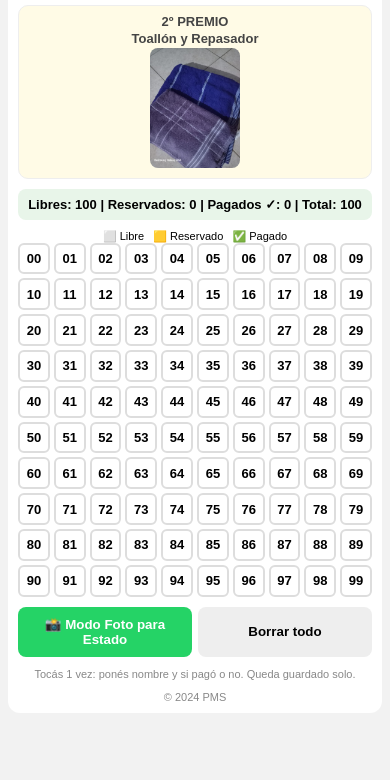
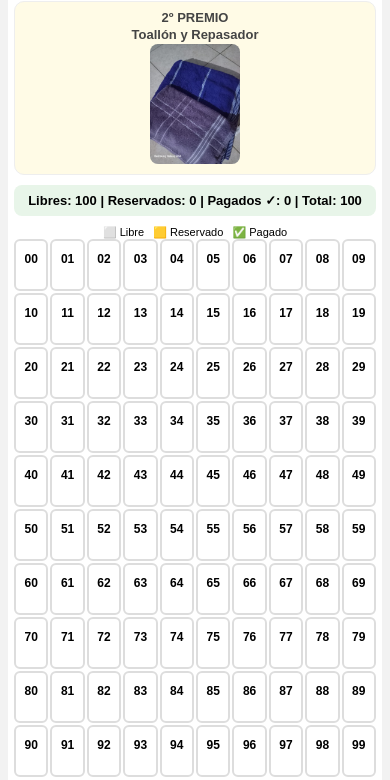
Before and after one commit to PatriciaMSilvaAcuna/NicoAcampa, a plain HTML site: page index.html in a window 390 px wide. Shown: the part 225-1005 px from the top of the page. Before the commit the page ends 946 px from the top, so only its background shows below. Drawn offline with Linux system fonts and the light colour scheme.

Commit message:
Update index.html
visulizacin de nombre

```diff
--- a/index.html
+++ b/index.html
@@ -14,11 +14,10 @@ p{text-align:center;font-size:13px;color:#444}
 .premio-container p{margin:2px;font-weight:bold}
 .premio-container img{width:90px;border-radius:8px}
 #estadisticas{text-align:center;background:#e8f5e9;padding:8px;border-radius:8px;font-weight:bold;font-size:13px;margin:10px 0}
-.grid{display:grid;grid-template-columns:repeat(10,1fr);gap:4px}
-.numero{aspect-ratio:1/1;border:2px solid #ddd;border-radius:6px;display:flex;flex-direction:column;align-items:center;justify-content:center;cursor:pointer;background:#fff;line-height:1.1;padding:2px;overflow:hidden}
-.numero .num{font-size:13px;font-weight:900;line-height:1}
-.numero .nom{font-size:8.5px;font-weight:600;line-height:1.1;word-break:break-word;text-align:center;max-height:22px;overflow:hidden}
-.numero .check{font-size:10px;line-height:1}
+.grid{display:grid;grid-template-columns:repeat(10,1fr);gap:3px}
+.numero{height:48px;border:2px solid #ddd;border-radius:6px;display:flex;flex-direction:column;align-items:center;justify-content:center;cursor:pointer;background:#fff;line-height:1.15;padding:2px;overflow:hidden}
+.numero .linea{font-size:13px;font-weight:900;line-height:1;display:flex;gap:2px;align-items:center}
+.numero .nom{font-size:10px;font-weight:700;line-height:1.1;word-break:break-word;text-align:center;width:100%;display:block}
 .numero.libre{background:#fff}
 .numero.reservado{background:#FFEB3B;border-color:#F9A825}
 .numero.pagado{background:#4CAF50;color:white;border-color:#2E7D32}
@@ -28,6 +27,14 @@ button{flex:1;padding:10px;border:0;border-radius:8px;font-weight:bold;cursor:po
 .btn-borrar{background:#eee}
 .modo-foto .botones,.modo-foto .leyenda,.modo-foto .hint{display:none}
 footer{text-align:center;font-size:11px;color:#888;margin-top:10px}
+/* En celu, que no se achique más */
+@media (max-width:480px){
+  .container{padding:6px}
+  .grid{gap:2px}
+  .numero{height:52px}
+  .numero .linea{font-size:12px}
+  .numero .nom{font-size:9.5px}
+}
 </style>
 </head>
 <body>
@@ -43,13 +50,13 @@ footer{text-align:center;font-size:11px;color:#888;margin-top:10px}
 <button class="btn-foto" onclick="modoFoto()">📸 Modo Foto para Estado</button>
 <button class="btn-borrar" onclick="limpiar()">Borrar todo</button>
 </div>
-<p class="hint" style="font-size:11px;color:#888">Tocás 1 vez: ponés nombre y si pagó o no. Queda guardado solo.</p>
+<p class="hint" style="font-size:11px;color:#888">1 toque: nombre + si pagó. Queda guardado solo.</p>
 <footer>© 2024 PMS</footer>
 </div>
 <script>
 let datos = JSON.parse(localStorage.getItem('nicoAcampa_v3')||'{}');
 const grid = document.getElementById('gridNumeros');
-function nombreCorto(n){ return n.trim().split(' ')[0].slice(0,8); }
+function nombreCorto(n){ return n.trim().split(' ')[0].slice(0,9); }
 function dibujar(){
   grid.innerHTML='';
   let libres=0, reservados=0, pagados=0;
@@ -60,20 +67,20 @@ function dibujar(){
     let div=document.createElement('div');
     div.className='numero '+estado;
     if(!info){
-      div.innerHTML='<span class="num">'+n+'</span>';
+      div.innerHTML='<span class="linea">'+n+'</span><span class="nom">&nbsp;</span>';
     } else if(estado==='pagado'){
-      div.innerHTML='<span class="num">'+n+'</span><span class="check">✓</span><span class="nom">'+nombreCorto(info.nombre)+'</span>';
+      div.innerHTML='<span class="linea">'+n+' ✓</span><span class="nom">'+nombreCorto(info.nombre)+'</span>';
     } else {
-      div.innerHTML='<span class="num">'+n+'</span><span class="nom">'+nombreCorto(info.nombre)+'</span>';
+      div.innerHTML='<span class="linea">'+n+'</span><span class="nom">'+nombreCorto(info.nombre)+'</span>';
     }
     div.onclick=()=>{
       if(!datos[n]){
         let nombre=prompt('Número '+n+'\n¿Quién lo compra?');
         if(!nombre) return;
-        let pago = confirm('¿'+nombre+' YA PAGÓ el número '+n+'?\nAceptar = Pagado ✅\nCancelar = Reservado 🟨');
+        let pago = confirm('¿'+nombre+' YA PAGÓ el '+n+'?\nAceptar = Pagado ✅\nCancelar = Reservado 🟨');
         datos[n]={nombre: nombre.trim(), estado: pago ? 'pagado' : 'reservado'};
       } else if(datos[n].estado==='reservado'){
-        if(confirm('¿'+datos[n].nombre+' ya PAGÓ el '+n+'?\nAceptar = Pasar a Pagado ✅')) datos[n].estado='pagado';
+        if(confirm('¿'+datos[n].nombre+' ya PAGÓ el '+n+'?')) datos[n].estado='pagado';
         else if(confirm('¿Querés LIBERAR el '+n+'?')) delete datos[n];
       } else {
         if(confirm('Número '+n+' - '+datos[n].nombre+' - Pagado ✅\n¿Querés LIBERARLO?')) delete datos[n];
```
